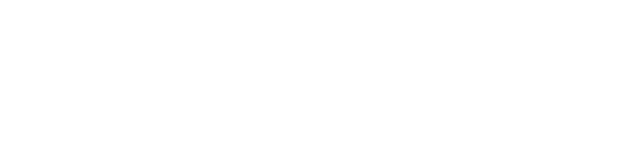
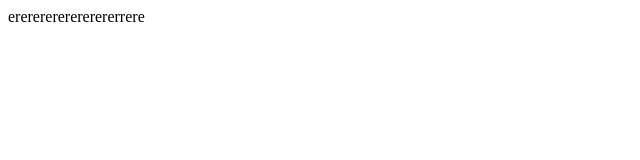
Before and after one commit to KevinAdiwiguna/latihanGitBuatSuarabaya, a plain HTML site: page index.html in a window 1280 px wide. Shown: the whole page, without its empty margins (0-640 px from the left). Drawn offline with Linux system fonts and the light colour scheme.

Commit message:
comit ke 3 coba

```diff
--- a/index.html
+++ b/index.html
@@ -6,6 +6,7 @@
     <title>Document</title>
 </head>
 <body>
+    erererererererererrere
 
 </body>
 </html>
```
